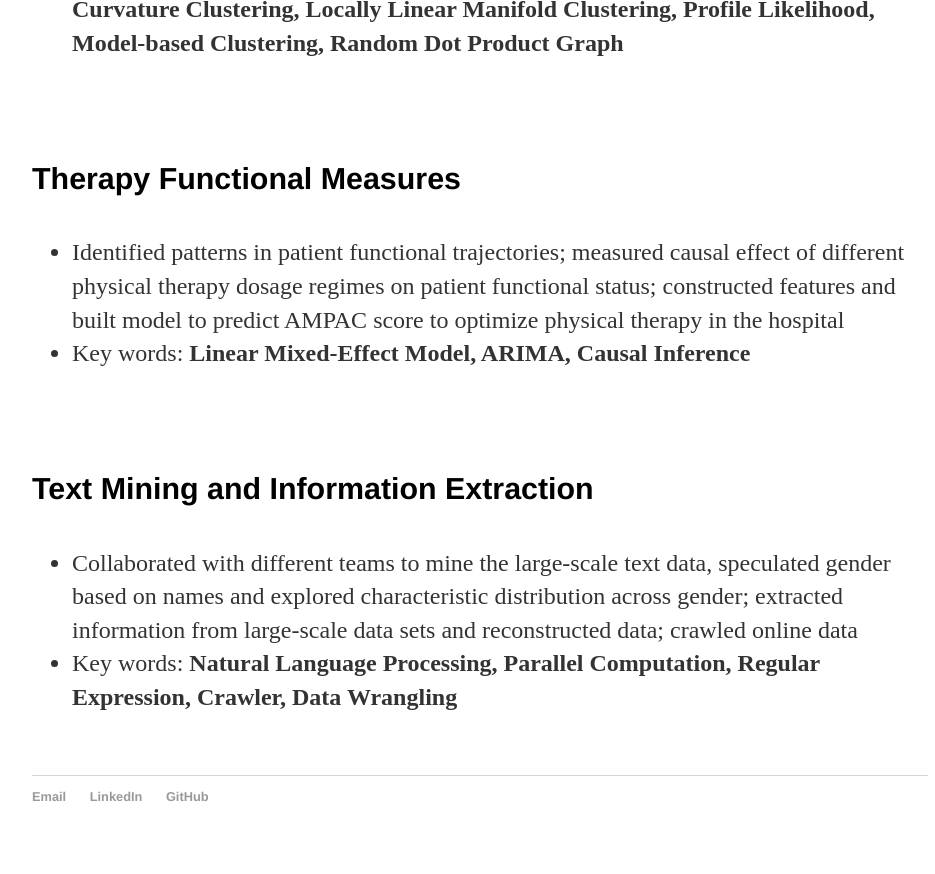
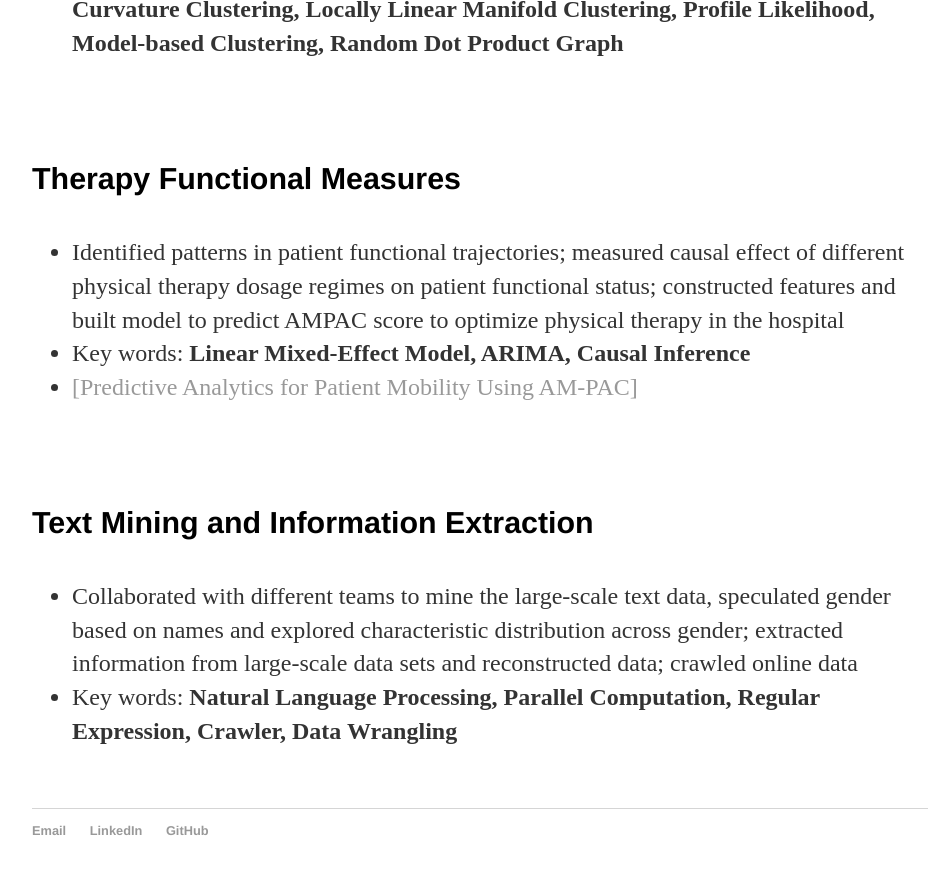
Before and after one commit to CongM/CongM.github.io, a Jekyll site: the page built from research/index.html, in a window 1280 px wide and 900 px high, scrolled down 1301 px. Shown: the top 874 px of the window, without its empty margins (160-1095 px from the left). Built offline with Jekyll 4.4.1, drawn with Linux system fonts in a browser that asks for light colours.

Commit message:
Update index.html

```diff
--- a/research/index.html
+++ b/research/index.html
@@ -31,6 +31,7 @@ title: Cong Mu's Homepage
 	<ul>
 		<li>Identified patterns in patient functional trajectories; measured causal effect of different physical therapy dosage regimes on patient functional status; constructed features and built model to predict AMPAC score to optimize physical therapy in the hospital</li>
 		<li>Key words: <b>Linear Mixed-Effect Model, ARIMA, Causal Inference</b></li>
+		<li><a href="/research/Predictive Analytics for Patient Mobility Using AM-PAC.pdf" target="_blank">[Predictive Analytics for Patient Mobility Using AM-PAC]</a></li>
 	</ul>
   <br><br>
   <h4>Text Mining and Information Extraction</h4>
```
